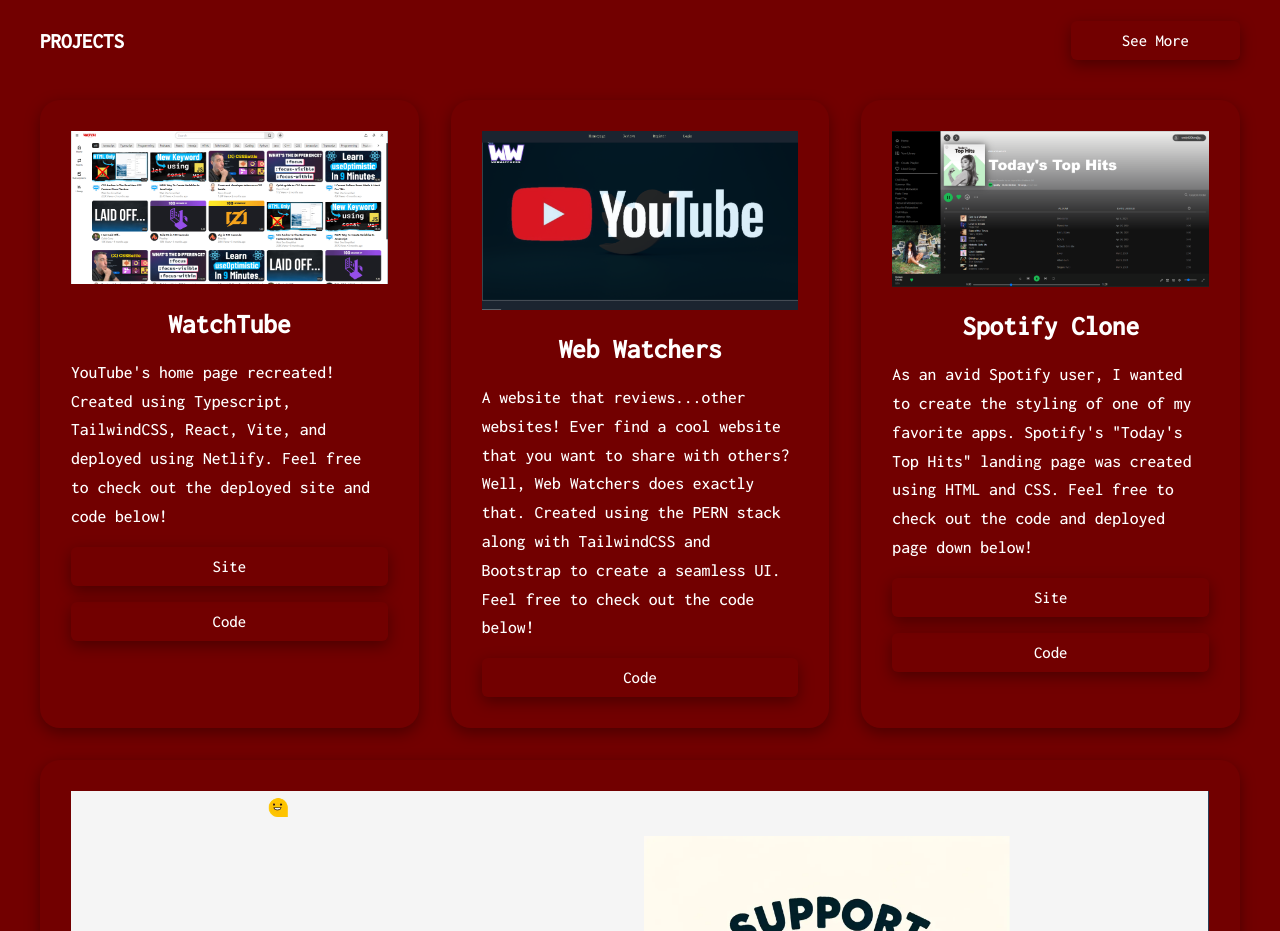
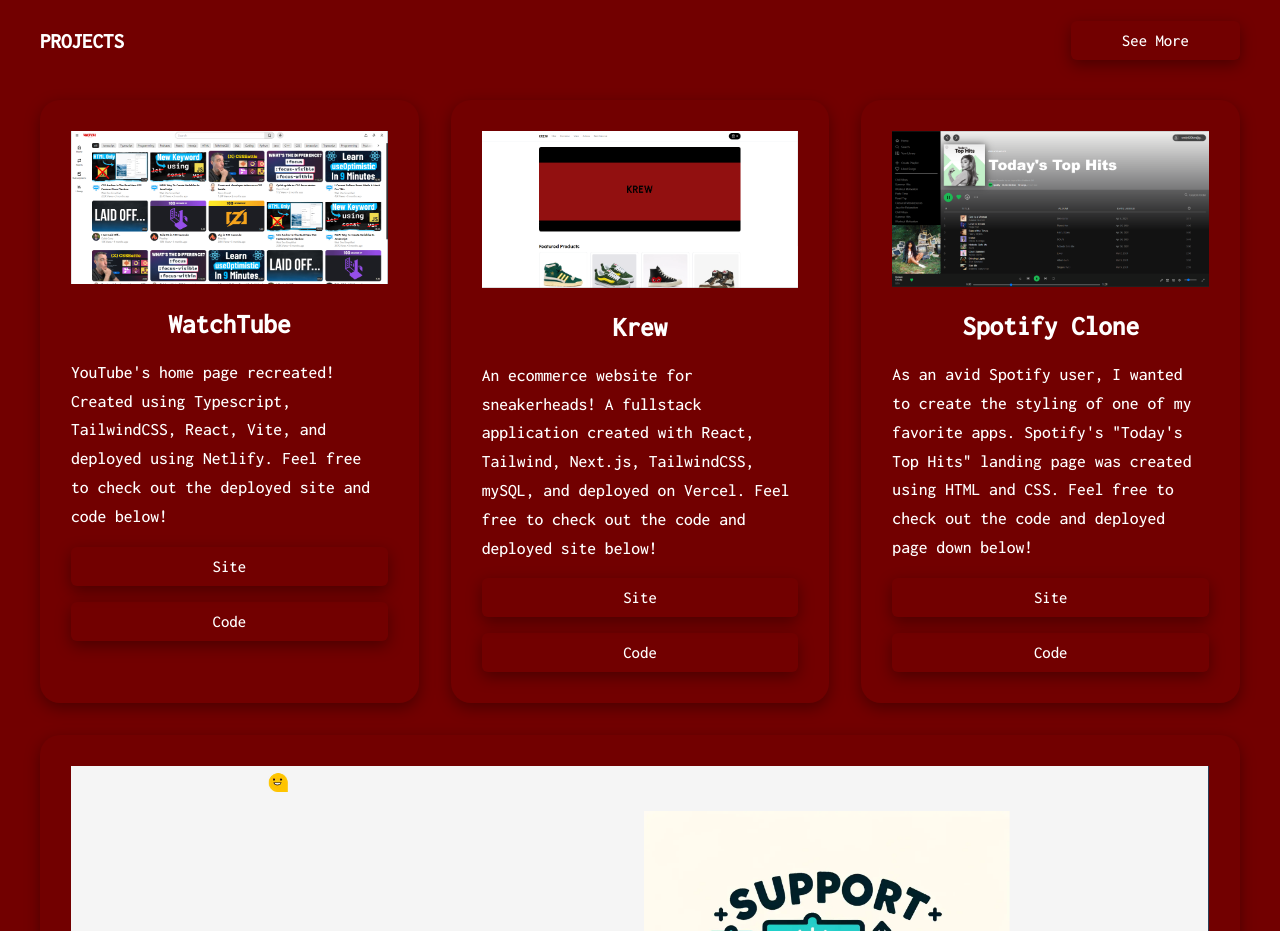
Before and after one commit to emily020kim/personal-portfolio, a plain HTML site: page index.html in a window 1280 px wide. Shown: the part 1240-2171 px from the top of the page. Drawn offline with nearby package versions, Linux system fonts and the light colour scheme; a web font is replaced by a local one.

Commit message:
added krew

```diff
--- a/index.html
+++ b/index.html
@@ -58,14 +58,15 @@
             </div>
             <div class="card">
                 <div class="info">
-                    <img src="assets/webwatchers.png" alt="webwatchers">
-                    <h1>Web Watchers</h1>
+                    <img src="assets/krew.png" alt="krew">
+                    <h1>Krew</h1>
                     <p>
-                        A website that reviews...other websites! Ever find a cool website that you want
-                        to share with others? Well, Web Watchers does exactly that. Created using the PERN stack
-                        along with TailwindCSS and Bootstrap to create a seamless UI. Feel free to check out the code below!
+                        An ecommerce website for sneakerheads! A fullstack application created with React, Tailwind, Next.js, TailwindCSS,
+                        mySQL, and deployed on Vercel. Feel free to check out the code and deployed site below!
                     </p>
-                    <a href="https://github.com/WebApp-Reviewer/ReviewerBackEnd">Code</a>
+                    <a href="https://krew-1xbiefidc-emilys-projects-e64d5e6b.vercel.app/">Site</a>
+                    <a href="https://github.com/emily020kim/ecommerce-store">Code</a>
+
                 </div>
             </div>
             <div class="card">
```
Also changed, not shown: assets/krew.png (added).
